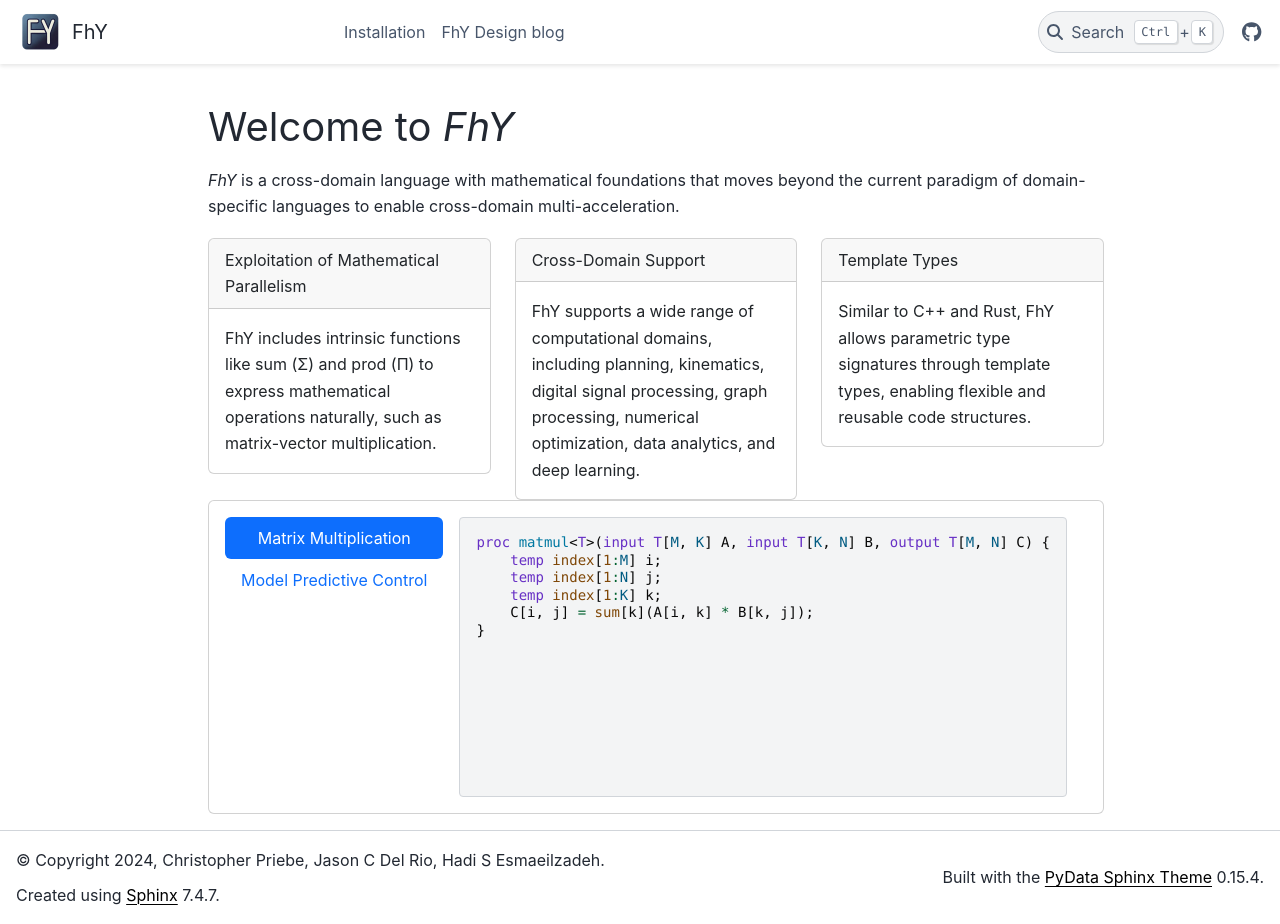
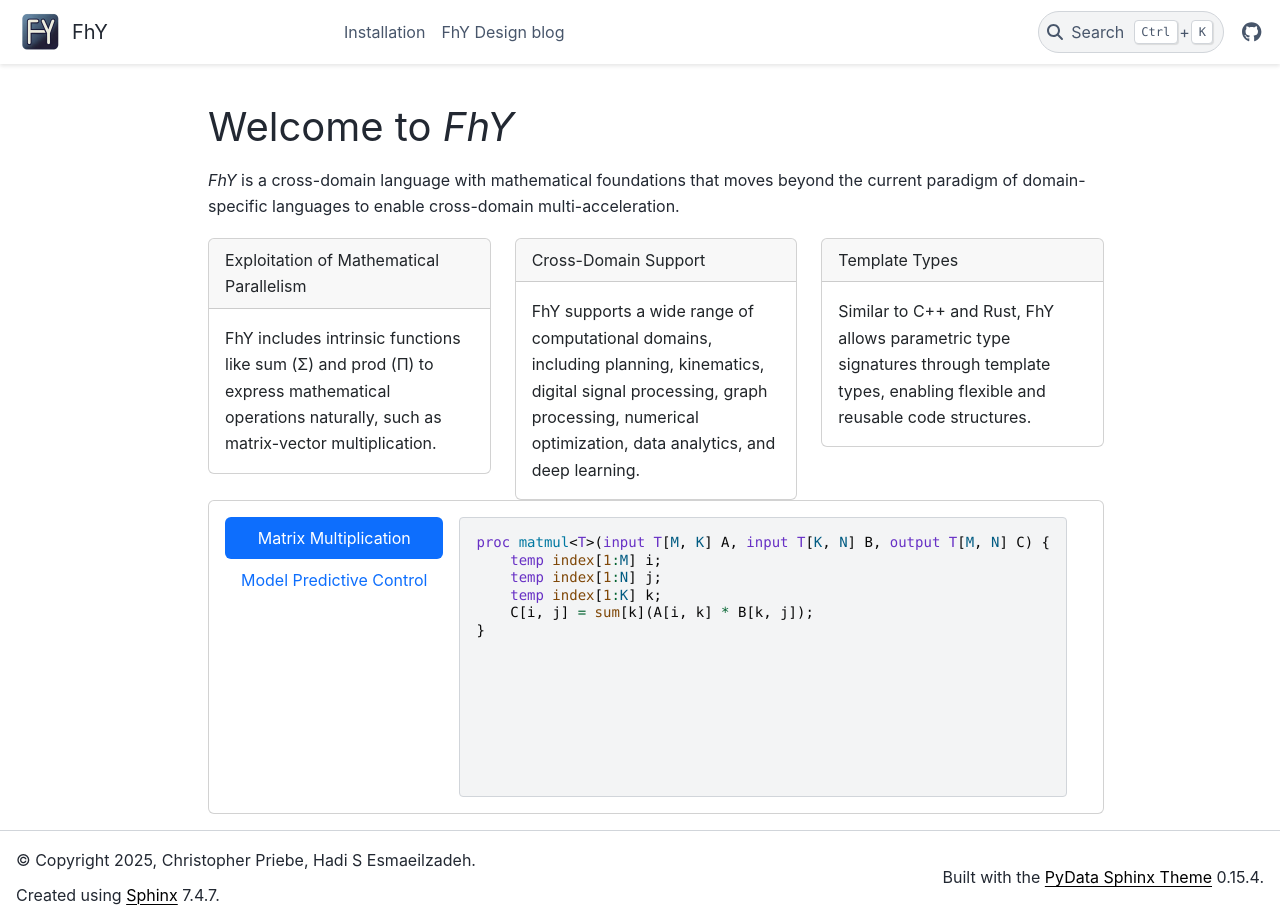
Before and after one commit to actlab-fhy/FhY, a Sphinx documentation site: the page built from docs/source/index.rst, in a window 1280 px wide and 924 px high. Built offline with Sphinx 7.4.7 and the PyData theme 0.15.4, drawn with Linux system fonts in a browser that asks for light colours.

Commit message:
fix(docs): Updated authors and copyright.

```diff
--- a/docs/source/conf.py
+++ b/docs/source/conf.py
@@ -7,8 +7,8 @@
 # https://www.sphinx-doc.org/en/master/usage/configuration.html#project-information
 
 project = "fhy"
-copyright = "2024, Christopher Priebe, Jason C Del Rio, Hadi S Esmaeilzadeh"
-author = "Christopher Priebe, Jason Del Rio"
+copyright = "2025, Christopher Priebe, Hadi S Esmaeilzadeh"
+author = "Christopher Priebe"
 
 # -- General configuration ---------------------------------------------------
 # https://www.sphinx-doc.org/en/master/usage/configuration.html#general-configuration
```
